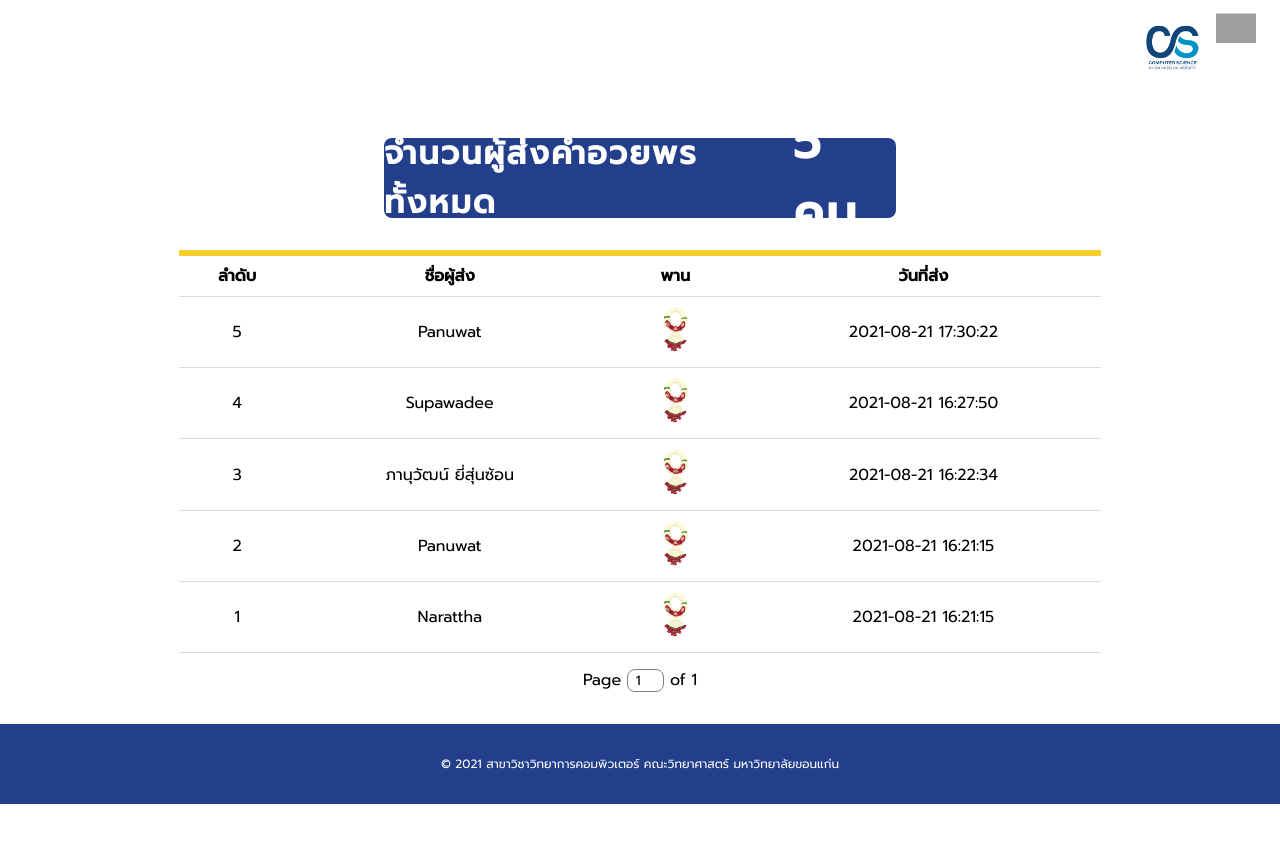
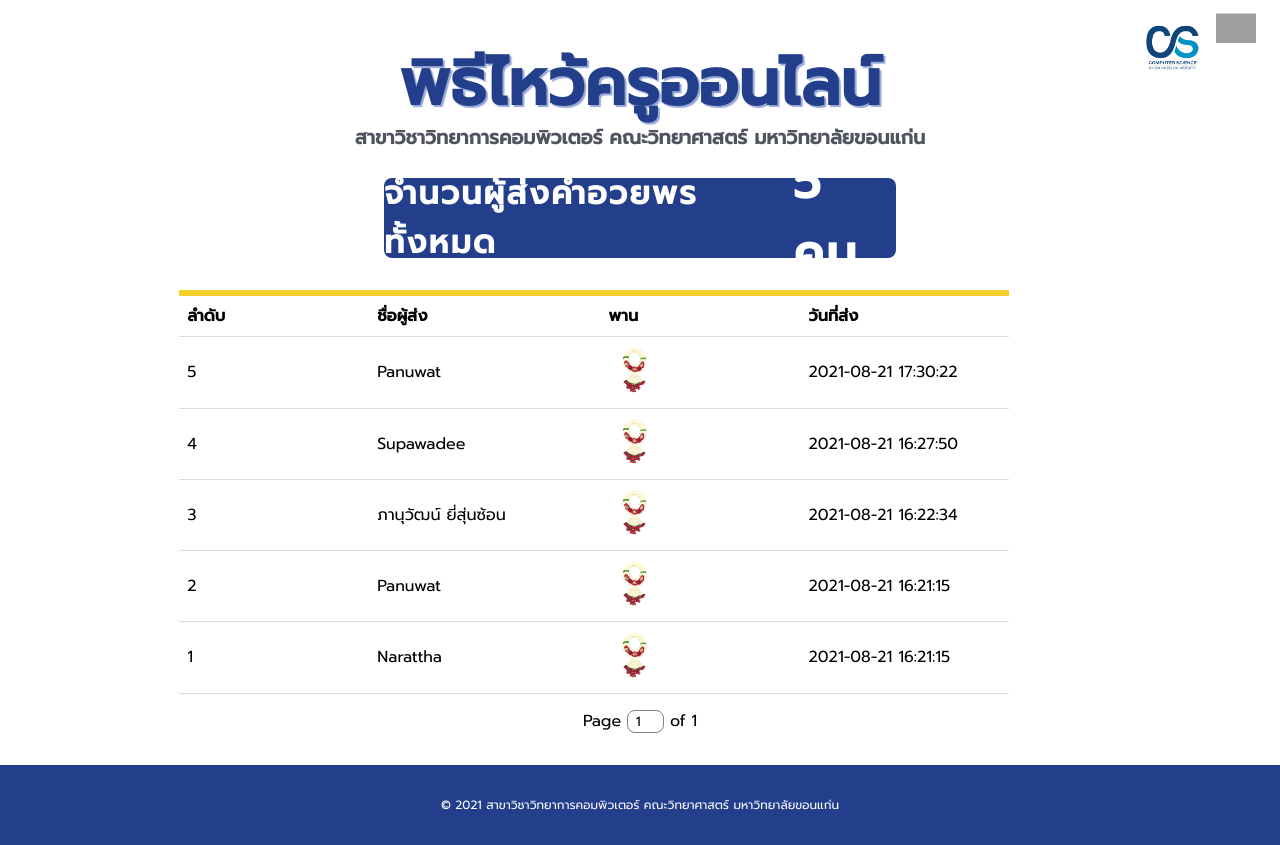
Before and after one commit to kkpanuwat/TeacherDay, a PHP site: page /allcomment/index.php in a window 1280 px wide. Before the commit the page ends 804 px from the top, so only its background shows below. Run offline with PHP 8.4, Linux system fonts and the light colour scheme; data comes from the database, SQL or seed files in the repository; grey boxes are pictures that could not be loaded.

Commit message:
Update css

```diff
--- a/allcomment/index.php
+++ b/allcomment/index.php
@@ -19,6 +19,8 @@
     </svg>
 
     <div class="container">
+    <h1 class="svg-text">พิธีไหว้ครูออนไลน์</h1>
+        <h5 class="svg-textsaka">สาขาวิชาวิทยาการคอมพิวเตอร์ คณะวิทยาศาสตร์ มหาวิทยาลัยขอนแก่น</h5>
 
         <div class="show-control">
             <div class="show-item">
--- a/assets/css/dashboard.css
+++ b/assets/css/dashboard.css
@@ -55,9 +55,8 @@ table {
   }
 
   th, td {
-    text-align: center !important;
+    text-align: left !important;
     padding: 8px;
-    text-align: left;
     border-bottom: 1px solid #ddd;
   }
 
--- a/assets/css/showall.css
+++ b/assets/css/showall.css
@@ -22,7 +22,31 @@ body {
     width: 80vw;
     margin: 0 auto;
 }
+.svg-text {
+    font-size: 4em;
+    margin-top: -4em;
+    text-align: center;
+    color: #233E8B;
+    text-shadow: #97a8d6 2px 2px 1px;
+    margin-bottom: 10px;
+    position: relative;
+    animation-name: form;
+    animation-duration: 1.5s;
+    animation-fill-mode: forwards;
+}
 
+.svg-textsaka {
+    font-size: 1.2em;
+    margin-top: -1em;
+    text-align: center;
+    color: #50545e;
+    /* text-shadow: #97a8d6 2px 2px 1px; */
+    margin-bottom: 10px;
+    position: relative;
+    animation-name: form;
+    animation-duration: 1.5s;
+    animation-fill-mode: forwards;
+}
 @keyframes svg {
     from {
         left: -160%;
@@ -49,11 +73,11 @@ body {
     justify-content: center;
     margin-bottom: 1em;
     align-items: center;
-    margin-top: -15%;
+    margin-top: 1em;
 }
 table {
     border-collapse: collapse;
-    width: 100%;
+    width: 90%;
     margin-top: 2em;
     border-top: solid 6px rgb(245, 207, 41);
     border-radius: 8px ;
@@ -61,10 +85,13 @@ table {
   }
 
   th, td {
-    text-align: center !important;
+    text-align: left !important;
     padding: 8px;
-    text-align: left;
     border-bottom: 1px solid #ddd;
+    width: 5em !important;
+  }
+  th {
+    width: 50em !important;
   }
 .show-item h2 {
     font-size: 2em;
@@ -188,7 +215,11 @@ vertical-align: middle;
     text-align: center;
     display: block;
 }
-
+.show-control {
+    width: 100%;
+    margin:0 auto;
+    overflow-x: scroll;
+}
 
 @media screen and (max-width: 1200px) {
     .show-item {
@@ -212,6 +243,10 @@ vertical-align: middle;
     }
     .img-pan2 {
         width: 35px;
+    }
+    .svg-text {
+    margin-top: -2em;
+
     }
 
 }
```
